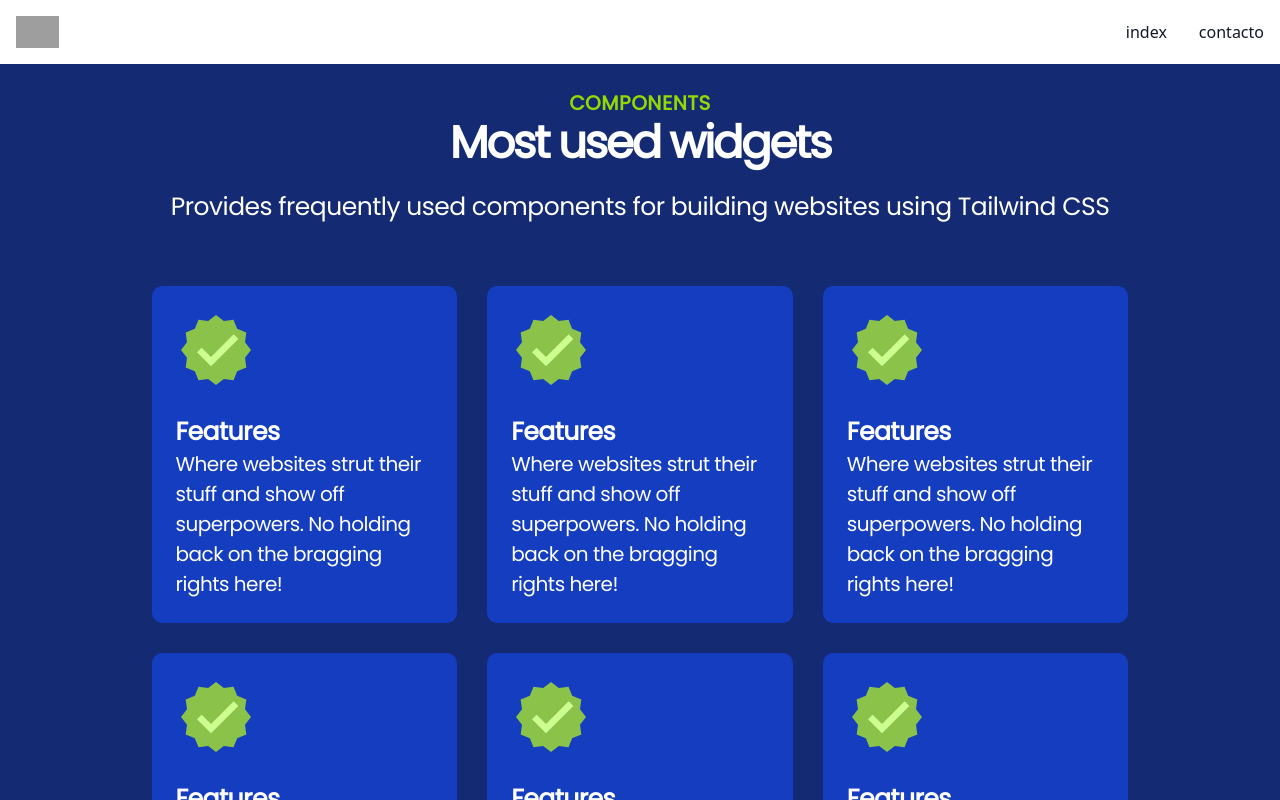
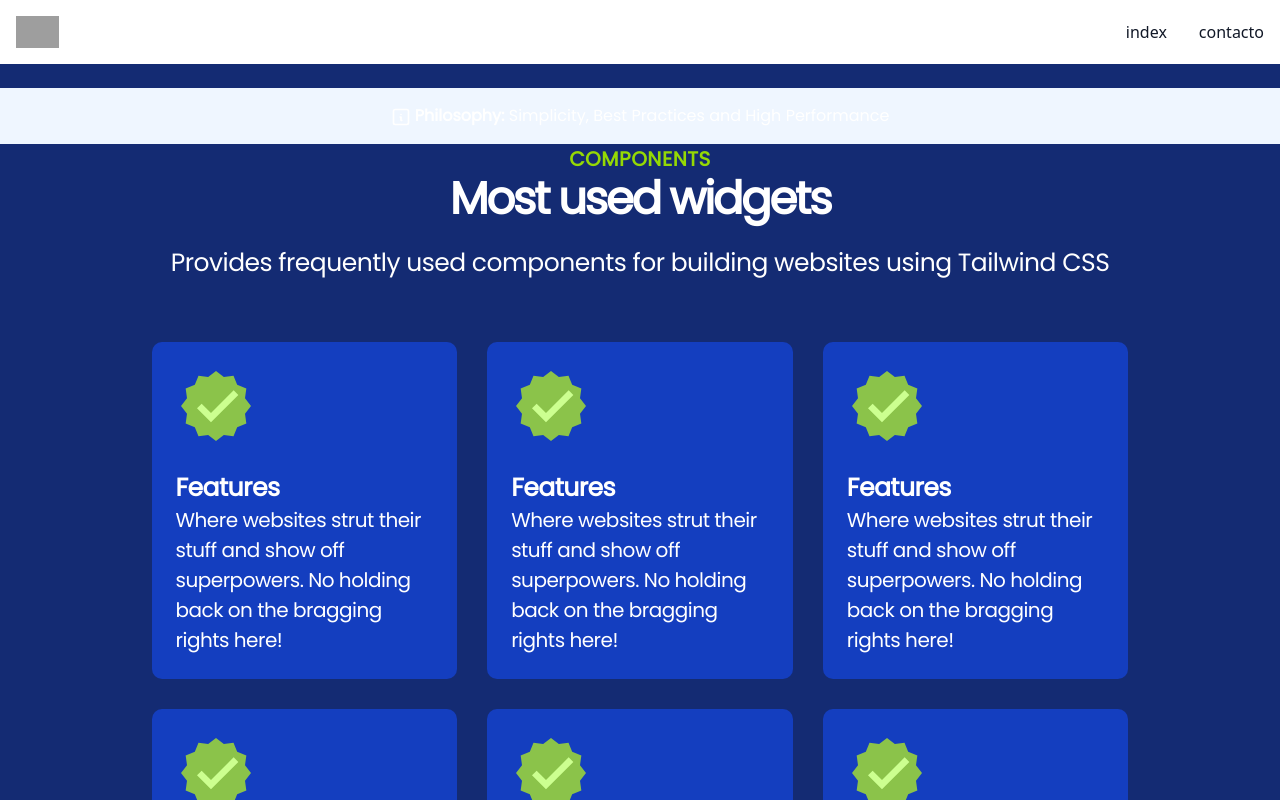
Before and after one commit to BorjaCuerva/vallence-automation-front, a Nuxt app: page / in a window 1280 px wide. Shown: the top 800 px of the page. Built offline with nearby package versions, Linux system fonts and the light colour scheme; grey boxes are pictures that could not be loaded.

Commit message:
feat(components): Add SeparatorBar component and InfoIcon SVG

```diff
--- /dev/null
+++ b/components/separatorBar/SeparatorBar.vue
@@ -0,0 +1,14 @@
+<script setup lang="ts">
+import InfoIcon from '../svg/InfoIcon.vue'
+</script>
+<template>
+  <section class="not-prose bg-blue-50 dark:bg-slate-800">
+    <div
+      class="mx-auto px-4 max-w-6xl font-medium py-4 sm:px-6 text-center text-md"
+      bis_skin_checked="1"
+    >
+      <span class="font-bold"><InfoIcon /> Philosophy:</span>
+      Simplicity, Best Practices and High Performance
+    </div>
+  </section>
+</template>
--- /dev/null
+++ b/components/svg/InfoIcon.vue
@@ -0,0 +1,25 @@
+<template>
+  <svg
+    class="h-5 w-5 inline-block align-text-bottom"
+    data-icon="tabler:info-square"
+    height="1em"
+    viewBox="0 0 24 24"
+    width="1em"
+  >
+    <symbol id="ai:tabler:info-square">
+      <g
+        fill="none"
+        stroke="currentColor"
+        stroke-linecap="round"
+        stroke-linejoin="round"
+        stroke-width="2"
+      >
+        <path
+          d="M12 9h.01M3 5a2 2 0 0 1 2-2h14a2 2 0 0 1 2 2v14a2 2 0 0 1-2 2H5a2 2 0 0 1-2-2z"
+        ></path>
+        <path d="M11 12h1v4h1"></path>
+      </g>
+    </symbol>
+    <use xlink:href="#ai:tabler:info-square"></use>
+  </svg>
+</template>
--- a/pages/index.vue
+++ b/pages/index.vue
@@ -1,8 +1,10 @@
 <script setup lang="ts">
+import SeparatorBar from '@/components/separatorBar/SeparatorBar.vue'
 import CardsBlock from '@/components/cardsGrid/CardsBlock.vue'
 </script>
 <template>
   <div :style="{ margin: '2rem' }">{{ $t('PRINCIPAL_TITLE') }}</div>
+  <SeparatorBar />
   <CardsBlock />
 </template>
 
```
